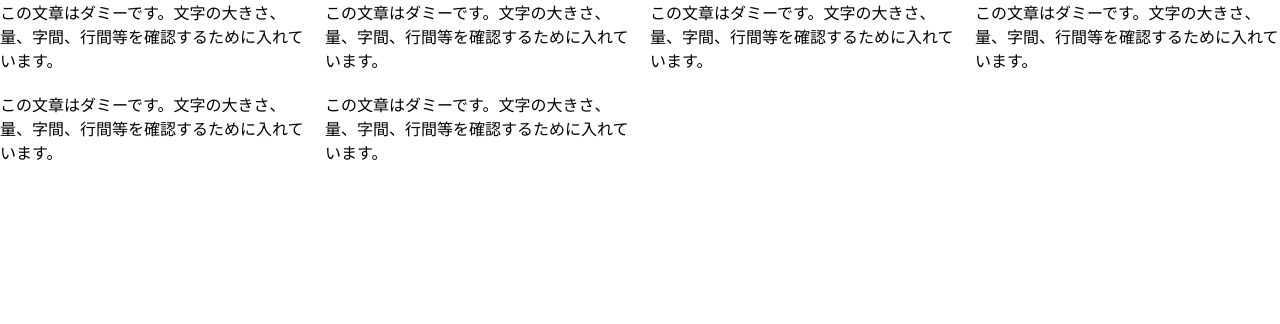
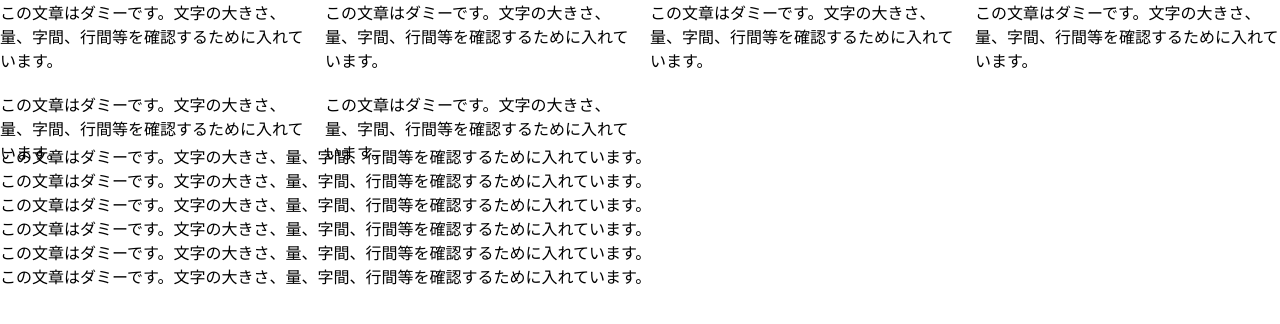
Before and after one commit to shunmakk/htmlcss_strength, a plain HTML site: page Lesson4/index.html in a window 1280 px wide. Drawn offline with Linux system fonts and the light colour scheme.

Commit message:
2つ目のflexbox

```diff
--- a/Lesson4/css/index.css
+++ b/Lesson4/css/index.css
@@ -50,3 +50,13 @@
         order: 1; /*before擬似要素を末尾に移動*/
     }
 }
+
+
+
+
+/*--  flex-start　＋ marginでのカードレイアウト --*/
+  .cardList02{
+      display: flex;
+      flex-direction: column;
+      margin-top: -20px;
+  }
--- a/Lesson4/index.html
+++ b/Lesson4/index.html
@@ -21,6 +21,16 @@
     <li class="cardList__item">この文章はダミーです。文字の大きさ、量、字間、行間等を確認するために入れています。</li>
 </ul>
 
+<!--  flex-start　＋ marginでのカードレイアウト -->
+
+<ul class="cardList02">
+    <li class="cardList__item02">この文章はダミーです。文字の大きさ、量、字間、行間等を確認するために入れています。</li>
+    <li class="cardList__item02">この文章はダミーです。文字の大きさ、量、字間、行間等を確認するために入れています。</li>
+    <li class="cardList__item02">この文章はダミーです。文字の大きさ、量、字間、行間等を確認するために入れています。</li>
+    <li class="cardList__item02">この文章はダミーです。文字の大きさ、量、字間、行間等を確認するために入れています。</li>
+    <li class="cardList__item02">この文章はダミーです。文字の大きさ、量、字間、行間等を確認するために入れています。</li>
+    <li class="cardList__item02">この文章はダミーです。文字の大きさ、量、字間、行間等を確認するために入れています。</li>
+</ul>
 
 </body>
 </html>
```
